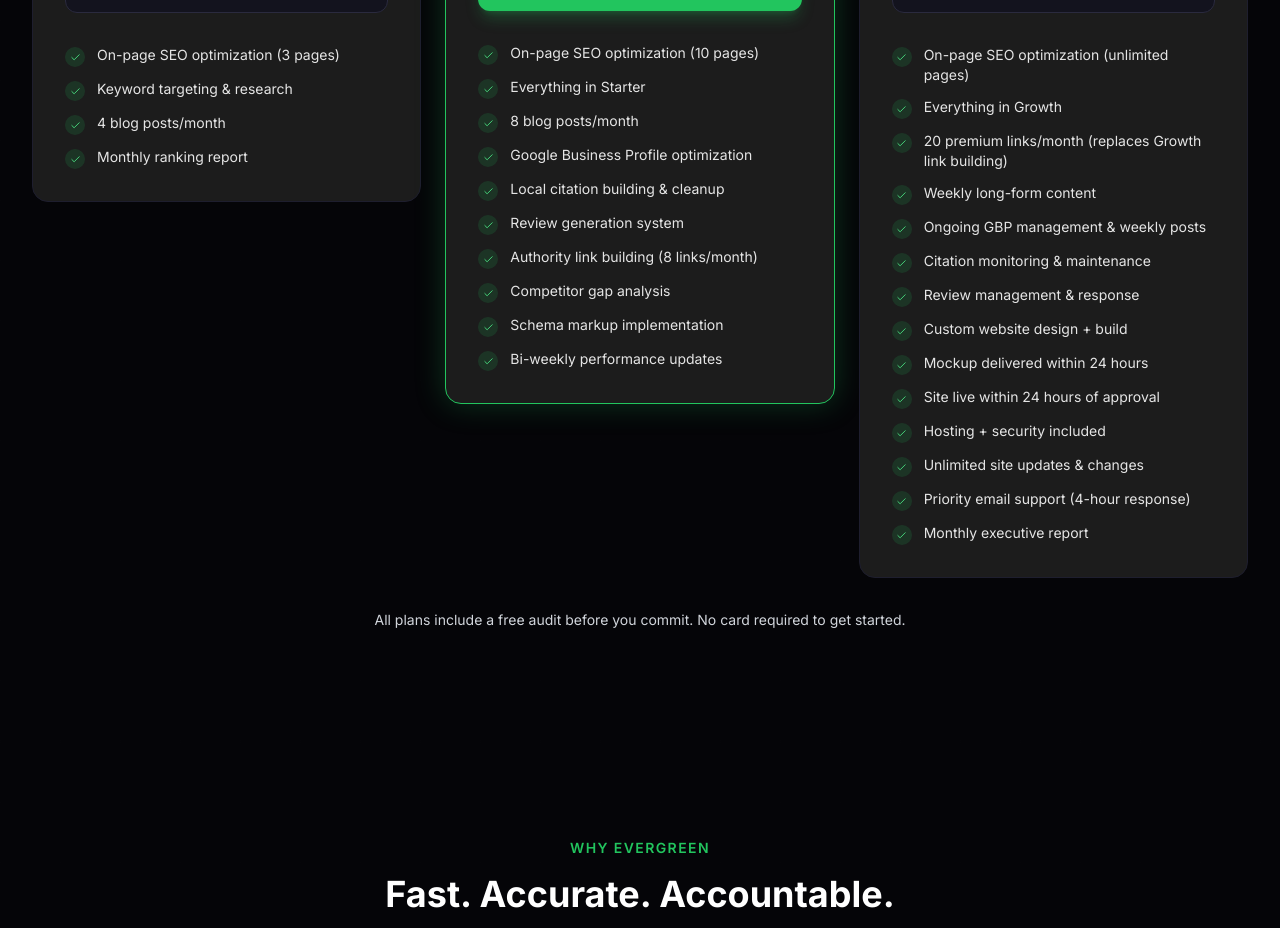
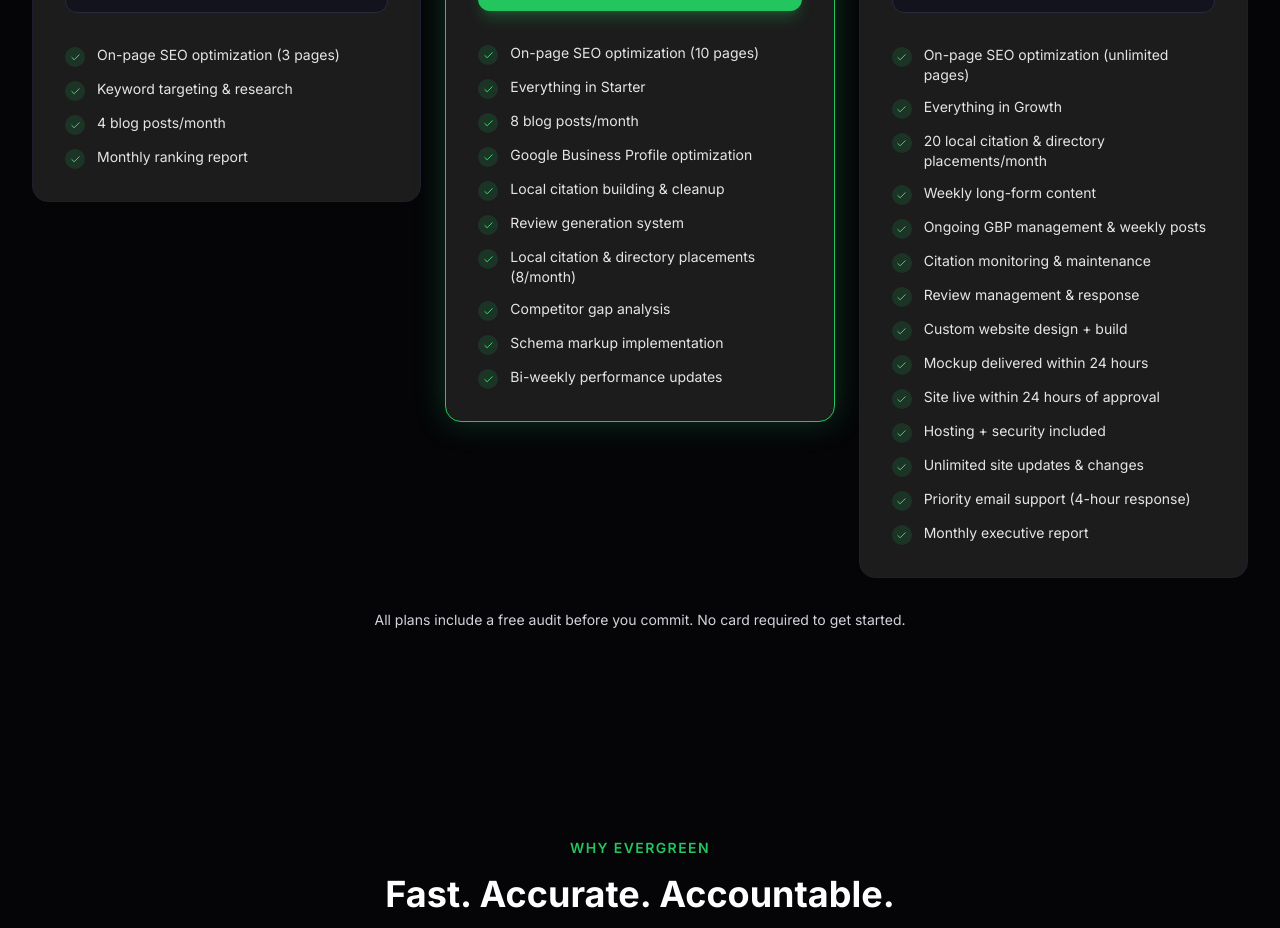
Before and after one commit to EREGMaxx/evergreenseo-agency, a Next.js app: page / in a window 1280 px wide. Shown: the part 3360-4288 px from the top of the page. Built offline with nearby package versions, Linux system fonts and the light colour scheme.

Commit message:
Replace link language with local citation & directory placements across all packages

```diff
--- a/components/FAQ.tsx
+++ b/components/FAQ.tsx
@@ -28,7 +28,7 @@ const faqs = [
   {
     question: "What's included in the monthly reports?",
     answer:
-      "Every month you get a clear breakdown of: keyword rankings and movement, organic traffic trends, Google Business Profile metrics (calls, direction requests, clicks), leads attributed to organic, link building activity, and content published. We write reports that actually make sense — no fluff, no jargon, just clear data and what it means for your business.",
+      "Every month you get a clear breakdown of: keyword rankings and movement, organic traffic trends, Google Business Profile metrics (calls, direction requests, clicks), leads attributed to organic, local citation & directory activity, and content published. We write reports that actually make sense — no fluff, no jargon, just clear data and what it means for your business.",
   },
   {
     question: "How do I get started?",
--- a/components/Services.tsx
+++ b/components/Services.tsx
@@ -34,7 +34,7 @@ const plans = [
       "Google Business Profile optimization",
       "Local citation building & cleanup",
       "Review generation system",
-      "Authority link building (8 links/month)",
+      "Local citation & directory placements (8/month)",
       "Competitor gap analysis",
       "Schema markup implementation",
       "Bi-weekly performance updates",
@@ -52,7 +52,7 @@ const plans = [
     features: [
       "On-page SEO optimization (unlimited pages)",
       "Everything in Growth",
-      "20 premium links/month (replaces Growth link building)",
+      "20 local citation & directory placements/month",
       "Weekly long-form content",
       "Ongoing GBP management & weekly posts",
       "Citation monitoring & maintenance",
```
